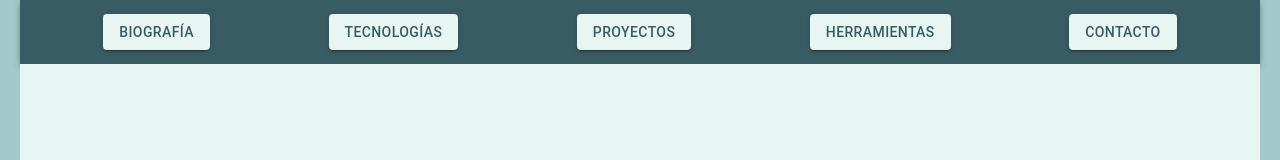
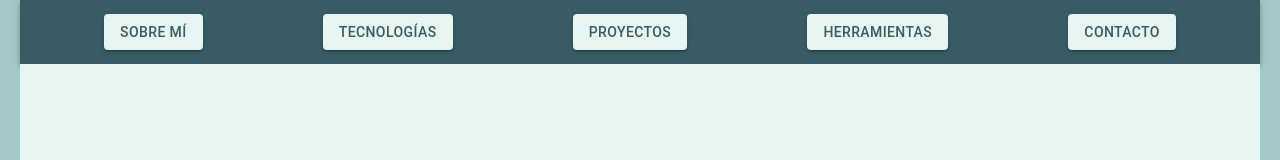
Before and after one commit to Oliver1384/oliverartilesortega, a React (Vite) app in the folder frontend/: page / in a window 1280 px wide. Shown: the top 160 px of the page. Built offline with nearby package versions, Linux system fonts and the light colour scheme.

Commit message:
Add description about me. Update navbar font.

```diff
--- a/frontend/src/components/Biography.tsx
+++ b/frontend/src/components/Biography.tsx
@@ -12,8 +12,7 @@ const useStyles = makeStyles({
   title: {
     fontFamily: 'GeistMonoBold'
   },
-  content: {
-  }
+  content: {}
 })
 
 export const Biography = () => {
@@ -22,11 +21,14 @@ export const Biography = () => {
   return (
     <section className={classes.section}>
       <h1 className={classes.title}>Oliver Artiles</h1>
-      <p className={classes.content}>
-        Programador full stack.
+      <h2 className={classes.content}>Programador full stack.</h2>
+      <p>
+        Busco trabajar en proyectos que me supongan un reto y continuar mejorando como profesional,
+        me gusta probar nuevas tecnologías.
+      <p>
+        Valoro mucho el trabajo en equipo, gracias a los compañeros de los diferentes grupos en los
+        que he trabajado aprendí más rápido, tanto al ayudarme como al enseñar a otros.
       </p>
-      <p>
-
       </p>
     </section>
   )
--- a/frontend/src/components/ui/HamburgerMenu.tsx
+++ b/frontend/src/components/ui/HamburgerMenu.tsx
@@ -23,6 +23,7 @@ const useStyles = makeStyles({
     justifyContent: 'space-around',
     width: '100%',
     minWidth: '790px',
+    fontFamily: 'GeistMonoBold',
     backgroundColor: PRIMARY_COLORS.section,
     '@media(max-width:790px)': {
       display: 'none'
@@ -73,7 +74,7 @@ const useStyles = makeStyles({
 })
 
 const mobileNavbar = new Map([
-  ['Biografía', PageState.Biography],
+  ['Sobre mí', PageState.Biography],
   ['Tecnologías', PageState.Technologies],
   ['Proyectos', PageState.Projects],
   ['Herramientas', PageState.Tools],
@@ -102,7 +103,7 @@ export const HamburgerMenu = ({ onPageState }: Props) => {
             variant="contained"
             className={classes.button}
             onClick={() => onPageState(PageState.Biography)}>
-            Biografía
+            Sobre mí
           </Button>
           <Button
             variant="contained"
```
